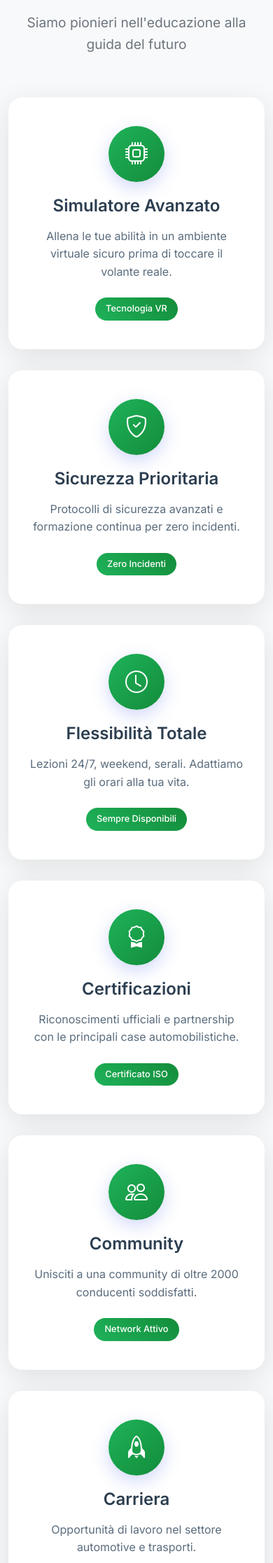
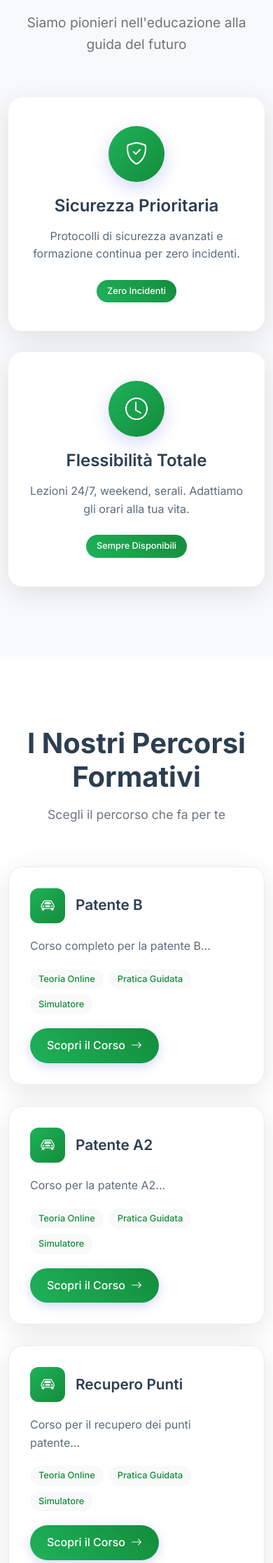
Before and after one commit to agservizi/autoscuola-liana, a PHP site: page /index.php in a window 390 px wide. Shown: the part 1060-3293 px from the top of the page at 70% size. Run offline with PHP 8.4, Linux system fonts and the light colour scheme; data comes from the database, SQL or seed files in the repository; data that the repository does not hold is empty.

Commit message:
Rimosse diverse schede di funzionalità per semplificare la sezione e migliorare l'aspetto visivo. Aggiornato il layout della griglia delle funzionalità per una migliore responsività e centratura.

```diff
--- a/public/index.php
+++ b/public/index.php
@@ -115,15 +115,6 @@ require_once '../includes/header.php';
         <div class="features-grid">
             <div class="feature-card premium">
                 <div class="feature-icon">
-                    <i class="bi bi-cpu"></i>
-                </div>
-                <h3>Simulatore Avanzato</h3>
-                <p>Allena le tue abilità in un ambiente virtuale sicuro prima di toccare il volante reale.</p>
-                <div class="feature-highlight">Tecnologia VR</div>
-            </div>
-
-            <div class="feature-card premium">
-                <div class="feature-icon">
                     <i class="bi bi-shield-check"></i>
                 </div>
                 <h3>Sicurezza Prioritaria</h3>
@@ -138,33 +129,6 @@ require_once '../includes/header.php';
                 <h3>Flessibilità Totale</h3>
                 <p>Lezioni 24/7, weekend, serali. Adattiamo gli orari alla tua vita.</p>
                 <div class="feature-highlight">Sempre Disponibili</div>
-            </div>
-
-            <div class="feature-card premium">
-                <div class="feature-icon">
-                    <i class="bi bi-award"></i>
-                </div>
-                <h3>Certificazioni</h3>
-                <p>Riconoscimenti ufficiali e partnership con le principali case automobilistiche.</p>
-                <div class="feature-highlight">Certificato ISO</div>
-            </div>
-
-            <div class="feature-card premium">
-                <div class="feature-icon">
-                    <i class="bi bi-people"></i>
-                </div>
-                <h3>Community</h3>
-                <p>Unisciti a una community di oltre 2000 conducenti soddisfatti.</p>
-                <div class="feature-highlight">Network Attivo</div>
-            </div>
-
-            <div class="feature-card premium">
-                <div class="feature-icon">
-                    <i class="bi bi-rocket"></i>
-                </div>
-                <h3>Carriera</h3>
-                <p>Opportunità di lavoro nel settore automotive e trasporti.</p>
-                <div class="feature-highlight">Placement 85%</div>
             </div>
         </div>
     </div>
@@ -638,8 +602,11 @@ require_once '../includes/header.php';
 
 .features-grid {
     display: grid;
-    grid-template-columns: repeat(auto-fit, minmax(350px, 1fr));
+    grid-template-columns: repeat(auto-fit, minmax(280px, 360px));
     gap: 30px;
+    justify-content: center;
+    max-width: 800px;
+    margin: 0 auto;
 }
 
 .feature-card {
```
